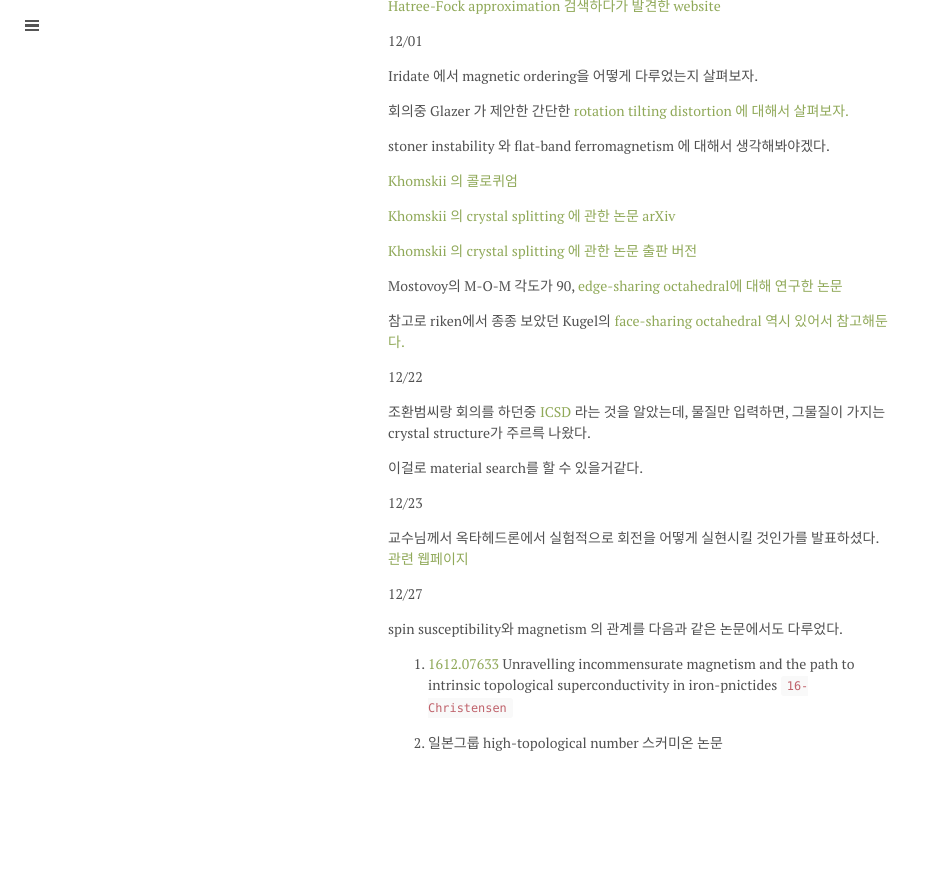
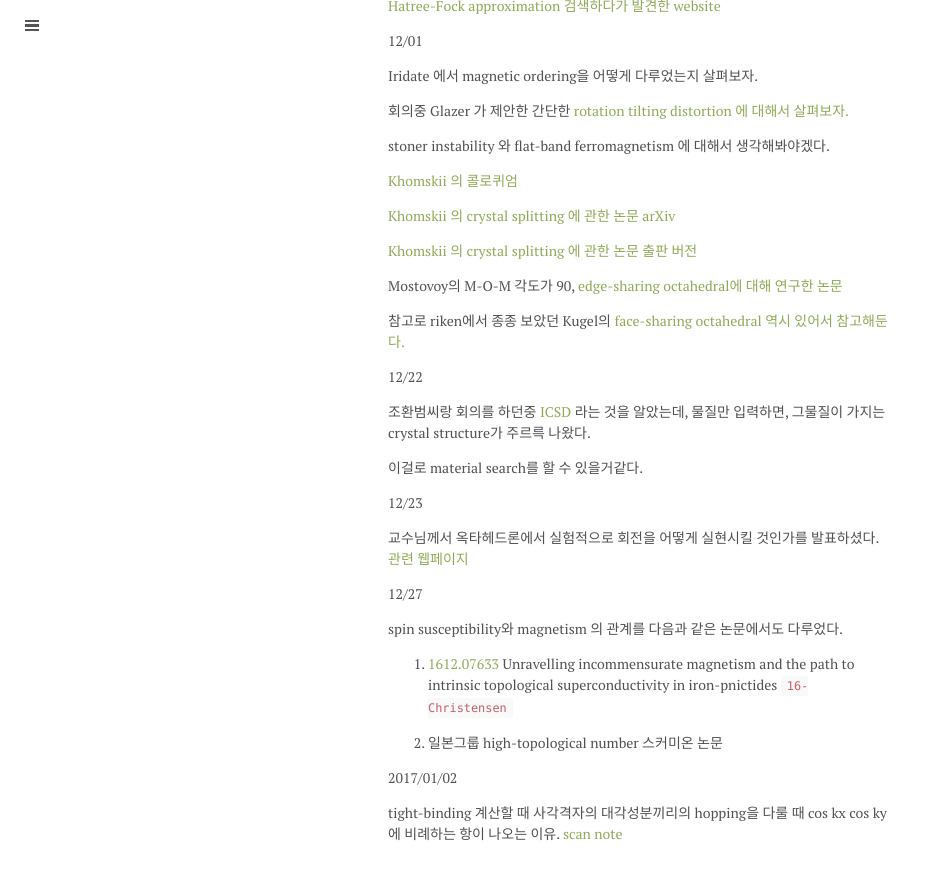
Before and after one commit to qkrwlsghdcjsworlt/work, a Jekyll site: the page built from iridates-note.md, in a window 1280 px wide and 900 px high, scrolled down 4729 px. Shown: the top 880 px of the window, without its empty margins (0-926 px from the left). Built offline with Jekyll 4.4.1, drawn with Linux system fonts in a browser that asks for light colours; formulas are drawn with MathJax 3; before the commit the page ends 5538 px from its top, so only the background shows below that.

Commit message:
“update”

```diff
--- a/iridates-note.md
+++ b/iridates-note.md
@@ -267,3 +267,9 @@ spin susceptibility와 magnetism 의 관계를 다음과 같은 논문에서도
 superconductivity in iron-pnictides `16-Christensen`
 
 2. 일본그룹 high-topological number 스커미온 논문
+
+
+2017/01/02
+
+tight-binding 계산할 때 사각격자의 대각성분끼리의 hopping을 다룰 때 cos kx cos ky에 비례하는 항이 나오는 이유.
+[scan note]({{ site.baseurl }}/public/iridatesnotes/scannote_tight-binding-cross-points.pdf)
```
Also changed, not shown: 3 other files.
